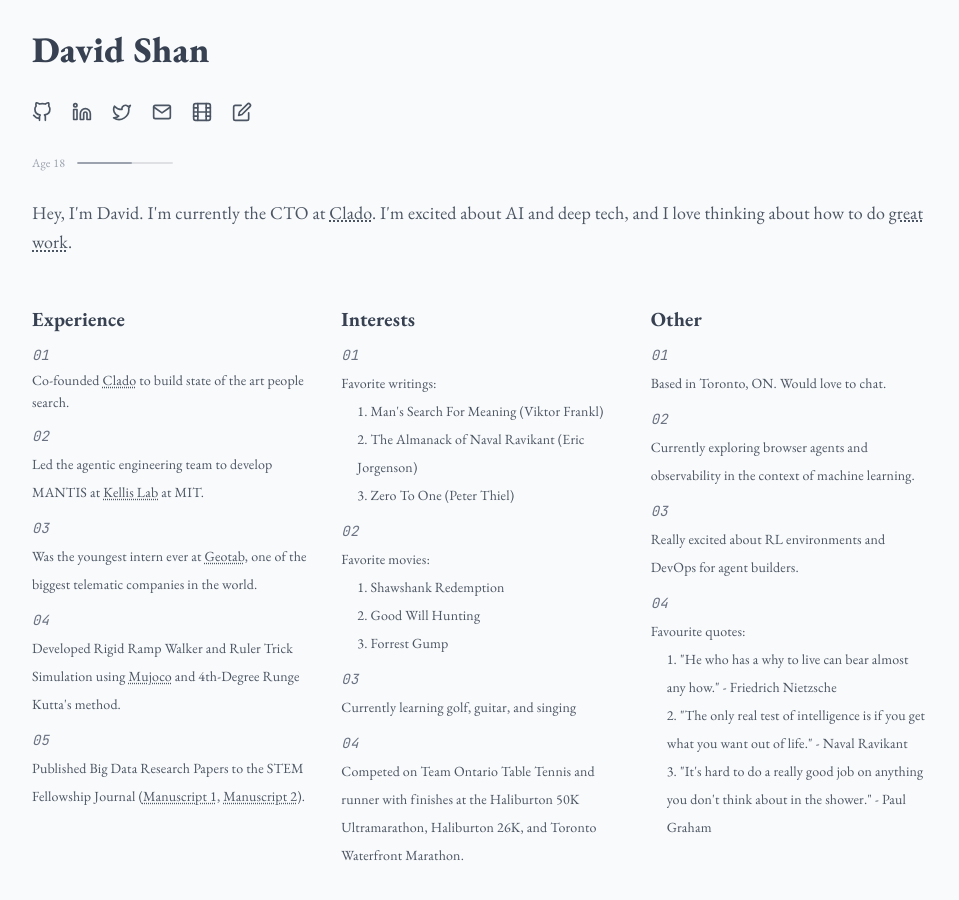
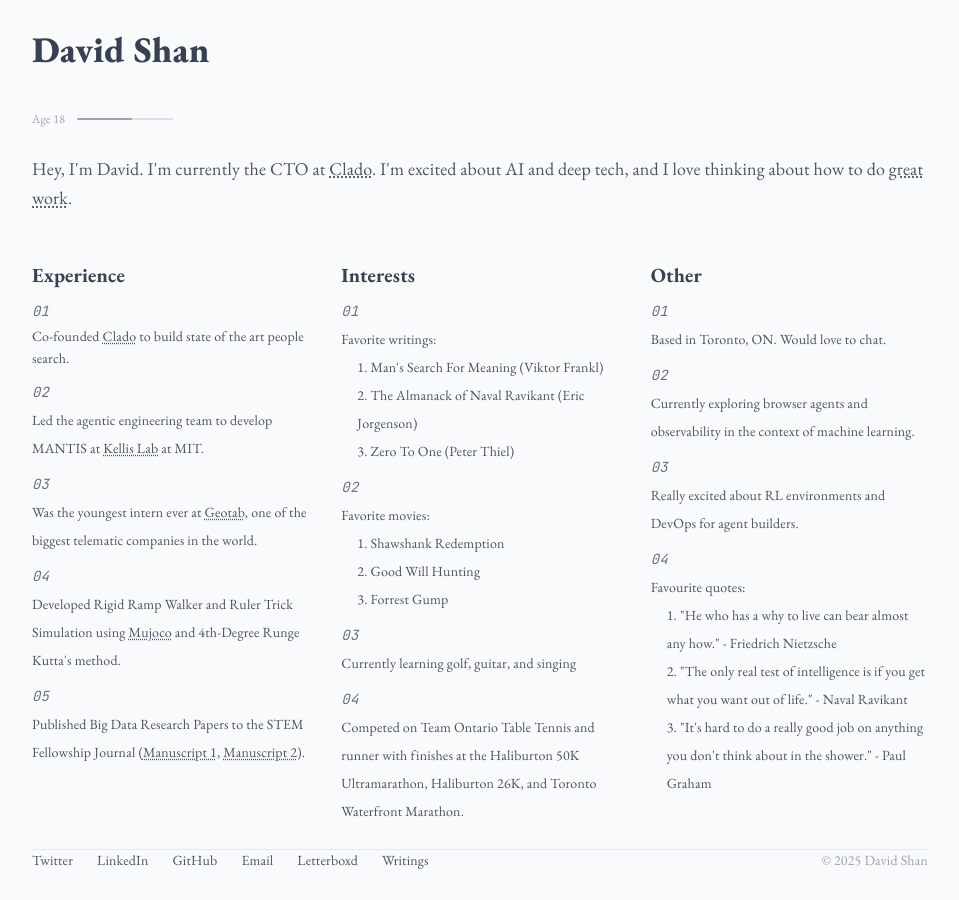
Before and after one commit to DavidBShan/WebsiteV2, a Next.js app: page / in a window 1280 px wide. Shown: the whole page, without its empty margins (160-1119 px from the left). Built offline with nearby package versions, Linux system fonts and the light colour scheme.

Commit message:
fix footer

```diff
--- a/app/page.tsx
+++ b/app/page.tsx
@@ -79,165 +79,6 @@ export default function Home() {
                       />
                     </div>
                   </div>
-                </div>
-                <div
-                  className="flex flex-wrap gap-5 sm:gap-5 outline-none"
-                  style={{ marginBottom: "1rem", marginTop: "0.5rem" }}
-                >
-                  <a
-                    href="https://github.com/davidbshan"
-                    target="_blank"
-                    rel="noopener noreferrer"
-                    className="hover:opacity-80 p-1 -m-1"
-                    style={{ color: isDarkMode ? "#9ca3af" : "#4b5563" }}
-                  >
-                    <svg
-                      stroke="currentColor"
-                      fill="none"
-                      strokeWidth="2"
-                      viewBox="0 0 24 24"
-                      strokeLinecap="round"
-                      strokeLinejoin="round"
-                      className="w-6 h-6 sm:w-5 sm:h-5"
-                      height="1em"
-                      width="1em"
-                      xmlns="http://www.w3.org/2000/svg"
-                    >
-                      <path d="M9 19c-5 1.5-5-2.5-7-3m14 6v-3.87a3.37 3.37 0 0 0-.94-2.61c3.14-.35 6.44-1.54 6.44-7A5.44 5.44 0 0 0 20 4.77 5.07 5.07 0 0 0 19.91 1S18.73.65 16 2.48a13.38 13.38 0 0 0-7 0C6.27.65 5.09 1 5.09 1A5.07 5.07 0 0 0 5 4.77a5.44 5.44 0 0 0-1.5 3.78c0 5.42 3.3 6.61 6.44 7A3.37 3.37 0 0 0 9 18.13V22"></path>
-                    </svg>
-                    <span className="sr-only">GitHub</span>
-                  </a>
-                  <a
-                    href="https://www.linkedin.com/in/davidbshan/"
-                    target="_blank"
-                    rel="noopener noreferrer"
-                    className="hover:opacity-80 p-1 -m-1"
-                    style={{ color: isDarkMode ? "#9ca3af" : "#4b5563" }}
-                  >
-                    <svg
-                      stroke="currentColor"
-                      fill="none"
-                      strokeWidth="2"
-                      viewBox="0 0 24 24"
-                      strokeLinecap="round"
-                      strokeLinejoin="round"
-                      className="w-6 h-6 sm:w-5 sm:h-5"
-                      height="1em"
-                      width="1em"
-                      xmlns="http://www.w3.org/2000/svg"
-                    >
-                      <path d="M16 8a6 6 0 0 1 6 6v7h-4v-7a2 2 0 0 0-2-2 2 2 0 0 0-2 2v7h-4v-7a6 6 0 0 1 6-6z"></path>
-                      <rect x="2" y="9" width="4" height="12"></rect>
-                      <circle cx="4" cy="4" r="2"></circle>
-                    </svg>
-                    <span className="sr-only">LinkedIn</span>
-                  </a>
-                  <a
-                    href="https://twitter.com/davidbshan"
-                    target="_blank"
-                    rel="noopener noreferrer"
-                    className="hover:opacity-80 p-1 -m-1"
-                    style={{ color: isDarkMode ? "#9ca3af" : "#4b5563" }}
-                  >
-                    <svg
-                      stroke="currentColor"
-                      fill="none"
-                      strokeWidth="2"
-                      viewBox="0 0 24 24"
-                      strokeLinecap="round"
-                      strokeLinejoin="round"
-                      className="w-6 h-6 sm:w-5 sm:h-5"
-                      height="1em"
-                      width="1em"
-                      xmlns="http://www.w3.org/2000/svg"
-                    >
-                      <path d="M22 4s-.7 2.1-2 3.4c1.6 10-9.4 17.3-18 11.6 2.2.1 4.4-.6 6-2C3 15.5.5 9.6 3 5c2.2 2.6 5.6 4.1 9 4-.9-4.2 4-6.6 7-3.8 1.1 0 3-1.2 3-1.2z"></path>
-                    </svg>
-                    <span className="sr-only">Twitter</span>
-                  </a>
-                  <a
-                    href="mailto:david@clado.ai"
-                    target="_blank"
-                    rel="noopener noreferrer"
-                    className="hover:opacity-80 p-1 -m-1"
-                    style={{ color: isDarkMode ? "#9ca3af" : "#4b5563" }}
-                  >
-                    <svg
-                      stroke="currentColor"
-                      fill="none"
-                      strokeWidth="2"
-                      viewBox="0 0 24 24"
-                      strokeLinecap="round"
-                      strokeLinejoin="round"
-                      className="w-6 h-6 sm:w-5 sm:h-5"
-                      height="1em"
-                      width="1em"
-                      xmlns="http://www.w3.org/2000/svg"
-                    >
-                      <path d="M4 4h16c1.1 0 2 .9 2 2v12c0 1.1-.9 2-2 2H4c-1.1 0-2-.9-2-2V6c0-1.1.9-2 2-2z"></path>
-                      <polyline points="22,6 12,13 2,6"></polyline>
-                    </svg>
-                    <span className="sr-only">Email</span>
-                  </a>
-                  <a
-                    href="https://letterboxd.com/ChickenMcSwag/films/"
-                    target="_blank"
-                    rel="noopener noreferrer"
-                    className="hover:opacity-80 p-1 -m-1"
-                    style={{ color: isDarkMode ? "#9ca3af" : "#4b5563" }}
-                  >
-                    <svg
-                      stroke="currentColor"
-                      fill="none"
-                      strokeWidth="2"
-                      viewBox="0 0 24 24"
-                      strokeLinecap="round"
-                      strokeLinejoin="round"
-                      className="w-6 h-6 sm:w-5 sm:h-5"
-                      height="1em"
-                      width="1em"
-                      xmlns="http://www.w3.org/2000/svg"
-                    >
-                      <rect
-                        x="2"
-                        y="2"
-                        width="20"
-                        height="20"
-                        rx="2.18"
-                        ry="2.18"
-                      ></rect>
-                      <line x1="7" y1="2" x2="7" y2="22"></line>
-                      <line x1="17" y1="2" x2="17" y2="22"></line>
-                      <line x1="2" y1="12" x2="22" y2="12"></line>
-                      <line x1="2" y1="7" x2="7" y2="7"></line>
-                      <line x1="2" y1="17" x2="7" y2="17"></line>
-                      <line x1="17" y1="17" x2="22" y2="17"></line>
-                      <line x1="17" y1="7" x2="22" y2="7"></line>
-                    </svg>
-                    <span className="sr-only">Letterboxd</span>
-                  </a>
-                  <Link
-                    href="/writings"
-                    className="hover:opacity-80 p-1 -m-1"
-                    style={{ color: isDarkMode ? "#9ca3af" : "#4b5563" }}
-                  >
-                    <svg
-                      stroke="currentColor"
-                      fill="none"
-                      strokeWidth="2"
-                      viewBox="0 0 24 24"
-                      strokeLinecap="round"
-                      strokeLinejoin="round"
-                      className="w-6 h-6 sm:w-5 sm:h-5"
-                      height="1em"
-                      width="1em"
-                      xmlns="http://www.w3.org/2000/svg"
-                    >
-                      <path d="M11 4H4a2 2 0 0 0-2 2v14a2 2 0 0 0 2 2h14a2 2 0 0 0 2-2v-7"></path>
-                      <path d="M18.5 2.5a2.121 2.121 0 0 1 3 3L12 15l-4 1 1-4 9.5-9.5z"></path>
-                    </svg>
-                    <span className="sr-only">Writing</span>
-                  </Link>
                 </div>
               </div>
 
@@ -607,6 +448,69 @@ export default function Home() {
                 </ul>
               </div>
             </section>
+
+            <footer
+              className="border-t pt-6 mt-12 animate-fade-in delay-1600"
+              style={{ borderColor: isDarkMode ? "#1f2937" : "#e5e7eb" }}
+            >
+              <div className="flex flex-col sm:flex-row sm:justify-between sm:items-center gap-4">
+                <div className="flex flex-wrap gap-x-6 gap-y-2 text-sm"
+                  style={{ color: isDarkMode ? "#9ca3af" : "#4b5563" }}
+                >
+                  <a
+                    href="https://twitter.com/davidbshan"
+                    target="_blank"
+                    rel="noopener noreferrer"
+                    className="hover:opacity-70 transition-opacity"
+                  >
+                    Twitter
+                  </a>
+                  <a
+                    href="https://www.linkedin.com/in/davidbshan/"
+                    target="_blank"
+                    rel="noopener noreferrer"
+                    className="hover:opacity-70 transition-opacity"
+                  >
+                    LinkedIn
+                  </a>
+                  <a
+                    href="https://github.com/davidbshan"
+                    target="_blank"
+                    rel="noopener noreferrer"
+                    className="hover:opacity-70 transition-opacity"
+                  >
+                    GitHub
+                  </a>
+                  <a
+                    href="mailto:david@clado.ai"
+                    target="_blank"
+                    rel="noopener noreferrer"
+                    className="hover:opacity-70 transition-opacity"
+                  >
+                    Email
+                  </a>
+                  <a
+                    href="https://letterboxd.com/ChickenMcSwag/films/"
+                    target="_blank"
+                    rel="noopener noreferrer"
+                    className="hover:opacity-70 transition-opacity"
+                  >
+                    Letterboxd
+                  </a>
+                  <Link
+                    href="/writings"
+                    className="hover:opacity-70 transition-opacity"
+                  >
+                    Writings
+                  </Link>
+                </div>
+                <div className="text-sm"
+                  style={{ color: isDarkMode ? "#6b7280" : "#9ca3af" }}
+                >
+                  © {new Date().getFullYear()} David Shan
+                </div>
+              </div>
+            </footer>
           </div>
         </div>
       </main>
```
